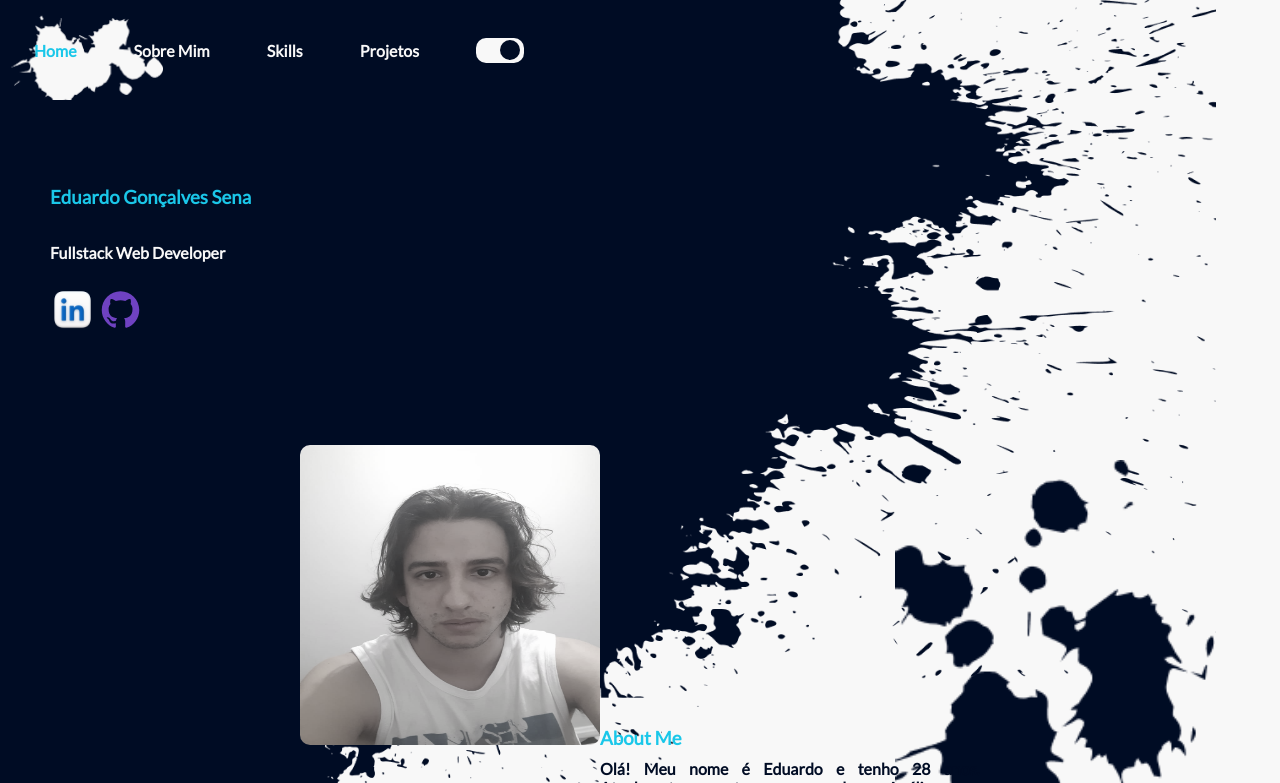
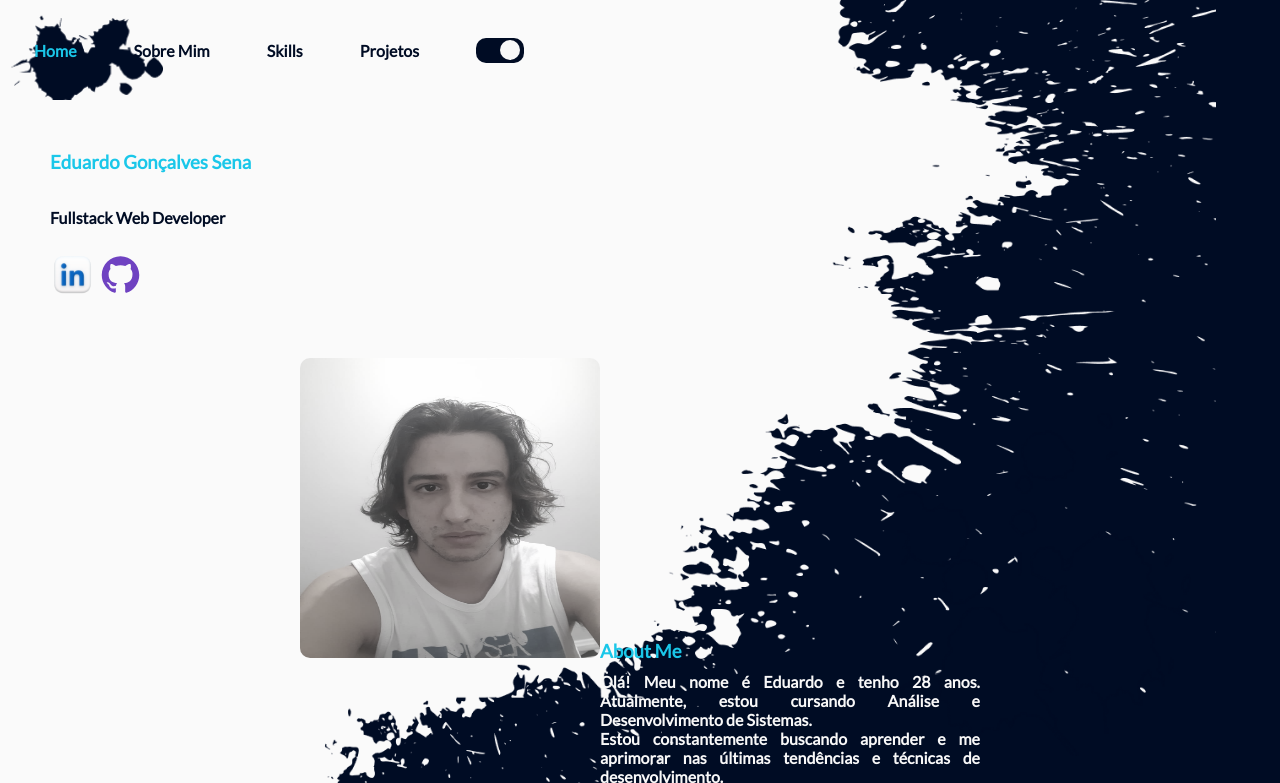
Before and after one commit to EduardoDev94/portifolio, a plain HTML site: page index.html in a window 1280 px wide. Both pictures are taken after a click on the label 488 px from the left and 50 px from the top of the page. Shown: the top 783 px of the page. Drawn offline with Linux system fonts and the light colour scheme.

Commit message:
Adicionando mudança de imagens

```diff
--- a/css/style.css
+++ b/css/style.css
@@ -8,6 +8,8 @@
         --second-color:#000C24;
         --third-color:#1AC7E9;
 }
+
+
 ul {
         list-style: none;
 }
@@ -15,14 +17,28 @@ ul li {
         color: var(--primary-color)
 }
 
-
-
-header {
+.blue-header{
         background-image: url(/imgs/home-bg-white.png);
         background-repeat: no-repeat;
         background-size: 12%;
         background-position: 10px 15px;
+        position: fixed;
+        top:0px;
+        width:100%
+
 }
+
+.white-header {
+        background-image: url(/imgs/home-bg-blue.png);
+        background-repeat: no-repeat;
+        background-size: 12%;
+        background-position: 10px 15px;
+        position:fixed;
+        top:0px;
+        width:100%
+}
+
+
 .skills-icons {
         display: flex;
         flex-wrap: wrap;
@@ -44,6 +60,8 @@ header nav ul {
 
         align-items: center;
     }
+
+
 .blue-bg{
         background-image: url(/imgs/body-background-blue.png);
         background-repeat: no-repeat;
@@ -51,6 +69,7 @@ header nav ul {
         font-family: 'Lato', sans-serif;
         font-weight: bold;
         background-color: var(--primary-color);
+        background-position: 0px 0px;
 }
 .white-bg{
 
@@ -59,13 +78,14 @@ header nav ul {
         background-size: 95%;
         font-family: 'Lato', sans-serif;
         font-weight: bold;
-        background-color: var(--second-color);
+        background-color: var(--primary-color);
+        background-position: 0px 0px;
 
 }
 
 .name-social-media{
         color: var(--primary-color);
-        margin: 50px 0 0 50px;
+        margin: 115px 0 0 50px;
         display: flex;
         height: 220px;
         flex-direction: column;
@@ -121,7 +141,7 @@ section h3 {
         align-items: baseline;
         justify-content: center;
         color: var(--second-color);
-        margin-top: 75px;
+        margin-top: 23px;
         text-align: justify;
 
 }
@@ -134,11 +154,11 @@ section h3 {
         height: 810px;
 }
 #detail-image{
-        top: 460px;
-        right: 65px;
+        top: 413px;
+        right: 89px;
         z-index: -1;
         position: absolute;
-        width:25%
+        width: 23%;
 }
 .projects{
         width:100%;
--- a/index.html
+++ b/index.html
@@ -16,7 +16,7 @@
 </head>
 
 <body id="body" class="blue-bg" data-theme="blue">
-    <header>
+    <header id="header" class="blue-header">
         <nav>
             <ul>
                 <li id="home">Home</li>
@@ -53,7 +53,7 @@
                     <a href="https://drive.google.com/file/d/1If49O7nloBWZ1WH_yiWvU3MR22OwEUcJ/view?usp=drive_link" target="_blank">Clique para acessar currículo</a>
             </div>
         </section>
-        <img id="paint-image" src="./imgs/relative-img-blue.png" alt="detail-img">
+        <img id="paint-image" src="/imgs/relative-img-blue.png" alt="detail-img">
         <img id="detail-image" src="/imgs/mancha-azul.png" alt="detai-img">
         <section class="skills">
             <h3>Skills</h3>
--- a/scripts/script.js
+++ b/scripts/script.js
@@ -1,7 +1,16 @@
 console.log('js vinculado')
+
+
 
 const toggleCircle = document.querySelector('.toggle-circle')
 
+toggleCircle.addEventListener ('click', changeTheme)
+
+function changeTheme(){
+  changeColors()
+  changeBodyBgImage()
+  changeHeaderBgImage()
+}
 
 
 function changeColors() {
@@ -20,6 +29,16 @@ function changeColors() {
     }
 }
 
+function changeHeaderBgImage(){
+  const header = document.querySelector('#header')
+  if(header.classList.contains('blue-header')){
+    header.classList.remove('blue-header')
+    header.classList.add('white-header')
+  }else {
+    header.classList.remove('white-header')
+    header.classList.add('blue-header')
+  }
+}
 
 
 function changeBodyBgImage() {
```
Also changed, not shown: imgs/bg-blue.png (added), imgs/bg-white.png (added), imgs/cine-guide-img.jpg (added), imgs/icons/c#icon.svg (added).
